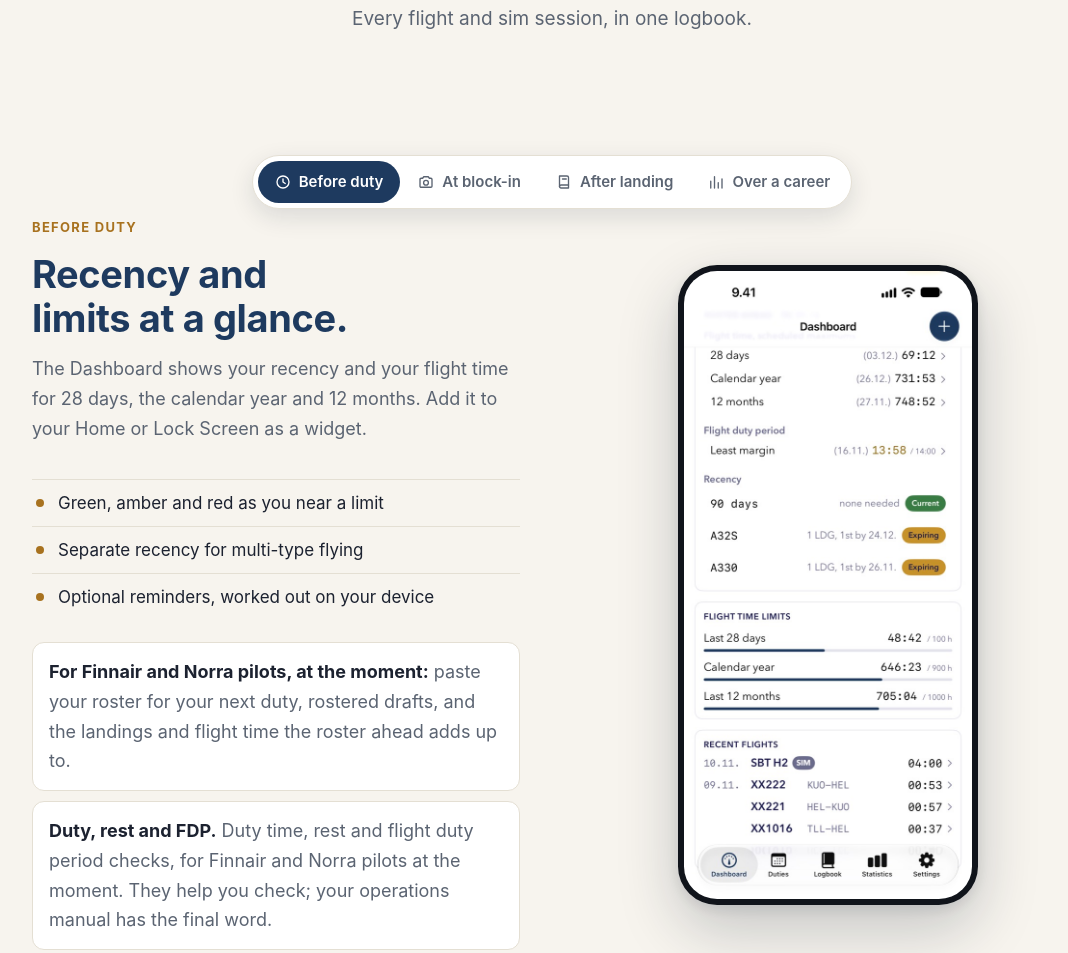
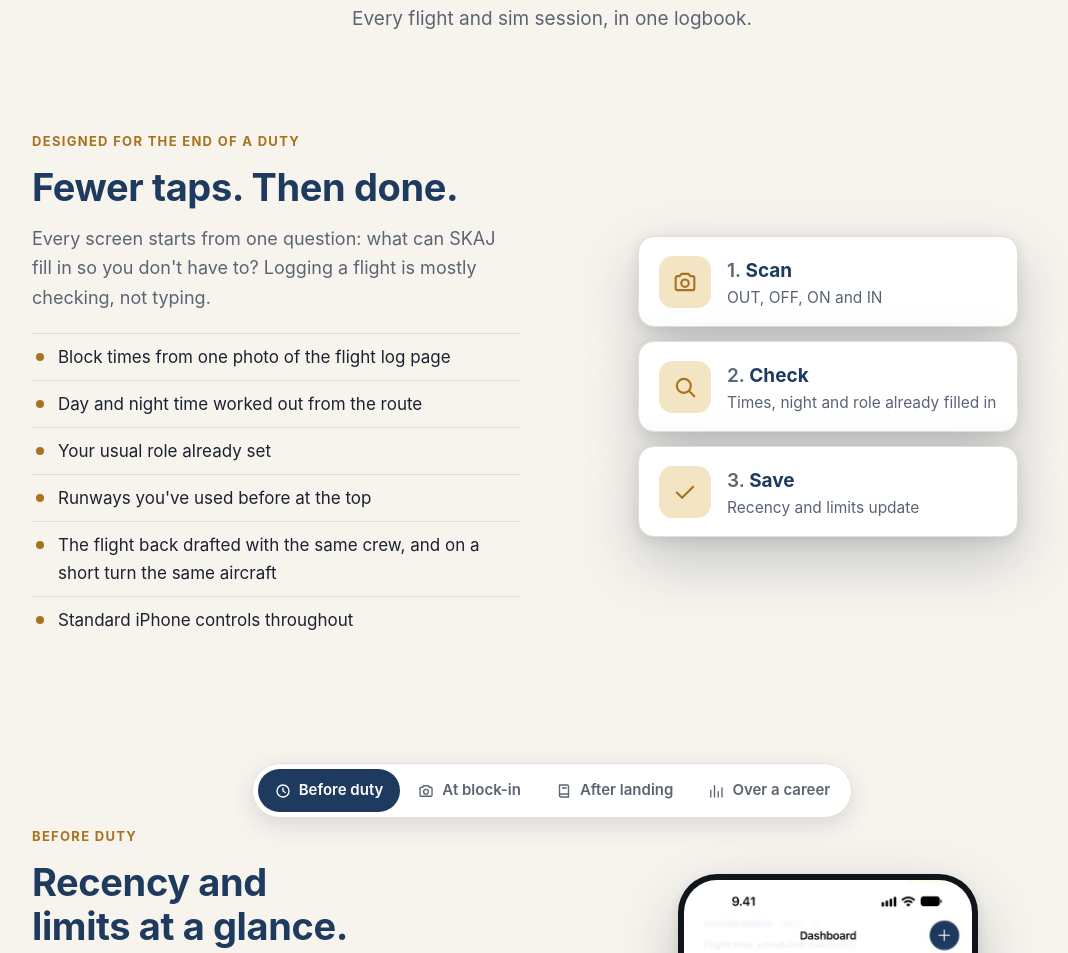
Before and after one commit to tkylmane/blocklog-site, a plain HTML site: page index.html in a window 1280 px wide. Shown: the part 1500-2453 px from the top of the page, without its empty margins (88-1156 px from the left). Drawn offline with Linux system fonts and the light colour scheme.

Commit message:
Homepage gets a Fewer taps section on what SKAJ fills in for you; Export heading back in amber
Co-Authored-By: Claude Opus 5.5 <noreply@anthropic.com>

```diff
--- a/home.css
+++ b/home.css
@@ -137,7 +137,7 @@ section.block + section.block { padding-top: 0; }
 }
 .row.flip .text { order: 2; }
 .row h2 { font-size: clamp(28px, 3.4vw, 38px); line-height: 1.15; letter-spacing: -.01em; margin: 0 0 14px; }
-.row .text > p { font-size: 18px; color: var(--ink-soft); }
+.row .text > p:not(.eyebrow) { font-size: 18px; color: var(--ink-soft); }
 .row ul { list-style: none; padding: 0; margin: 20px 0 0; }
 .row li { padding: 9px 0 9px 26px; border-top: 1px solid var(--line); margin: 0; position: relative; }
 .row li::before {
@@ -323,6 +323,25 @@ html:not(.js) .day-tab { color: var(--navy); }
   .split .card { padding: 24px; }
 }
 
+/* Fewer taps: the three steps of logging a flight */
+.ux .row { padding: 0; }
+.flow { list-style: none; margin: 0; padding: 0; counter-reset: f; display: grid; gap: 14px; max-width: 380px; width: 100%; justify-self: center; }
+.flow li {
+  counter-increment: f;
+  display: grid; grid-template-columns: 52px 1fr; column-gap: 16px; align-items: center;
+  background: var(--surface); border: 1px solid var(--line); border-radius: 16px;
+  padding: 18px 20px; box-shadow: var(--shadow);
+}
+.flow li::before { content: none; }  /* .row li draws a bullet dot */
+.flow svg {
+  grid-row: span 2; width: 52px; height: 52px; padding: 12px; border-radius: 14px;
+  background: var(--amber-bg); stroke: var(--amber); fill: none;
+  stroke-width: 1.8; stroke-linecap: round; stroke-linejoin: round;
+}
+.flow b { font-size: 19px; color: var(--navy); }
+.flow b::before { content: counter(f) ". "; color: var(--ink-soft); font-weight: 600; }
+.flow span { color: var(--ink-soft); font-size: 15.5px; line-height: 1.4; }
+
 /* What only some pilots get */
 .extra {
   margin: 22px 0 0;
--- a/index.html
+++ b/index.html
@@ -96,6 +96,29 @@
     <div class="num">3642:08</div>
     <p>Every flight and sim session, in one logbook.</p>
   </div>
+</section>
+
+<section class="block ux" id="design">
+  <div class="wrap"><div class="row">
+    <div class="text">
+      <p class="eyebrow">Designed for the end of a duty</p>
+      <h2>Fewer taps. Then done.</h2>
+      <p>Every screen starts from one question: what can SKAJ fill in so you don't have to? Logging a flight is mostly checking, not typing.</p>
+      <ul>
+        <li>Block times from one photo of the flight log page</li>
+        <li>Day and night time worked out from the route</li>
+        <li>Your usual role already set</li>
+        <li>Runways you've used before at the top</li>
+        <li>The flight back drafted with the same crew, and on a short turn the same aircraft</li>
+        <li>Standard iPhone controls throughout</li>
+      </ul>
+    </div>
+    <ol class="flow" aria-label="Logging a flight">
+      <li><svg viewBox="0 0 24 24" aria-hidden="true"><path d="M4 8.5A1.5 1.5 0 0 1 5.5 7h2l1.5-2h6l1.5 2h2A1.5 1.5 0 0 1 20 8.5v9a1.5 1.5 0 0 1-1.5 1.5h-13A1.5 1.5 0 0 1 4 17.5z"/><circle cx="12" cy="13" r="3.2"/></svg><b>Scan</b><span>OUT, OFF, ON and IN</span></li>
+      <li><svg viewBox="0 0 24 24" aria-hidden="true"><circle cx="11" cy="11" r="6"/><path d="M20 20l-4.5-4.5"/></svg><b>Check</b><span>Times, night and role already filled in</span></li>
+      <li><svg viewBox="0 0 24 24" aria-hidden="true"><path d="M5 12.5l4.5 4.5L19 7.5"/></svg><b>Save</b><span>Recency and limits update</span></li>
+    </ol>
+  </div></div>
 </section>
 
 <section class="day" id="day" aria-label="A pilot's day with SKAJ">
```
